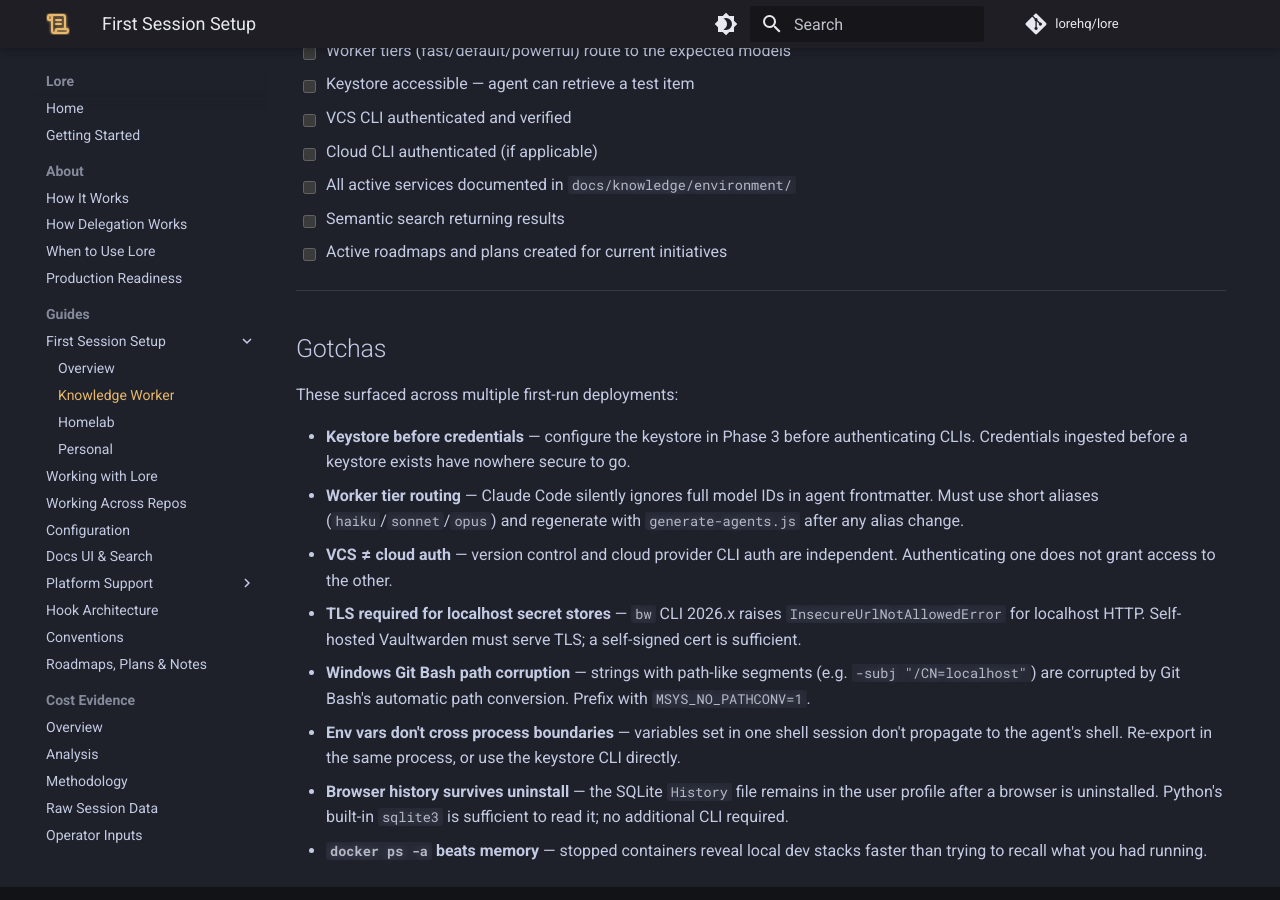
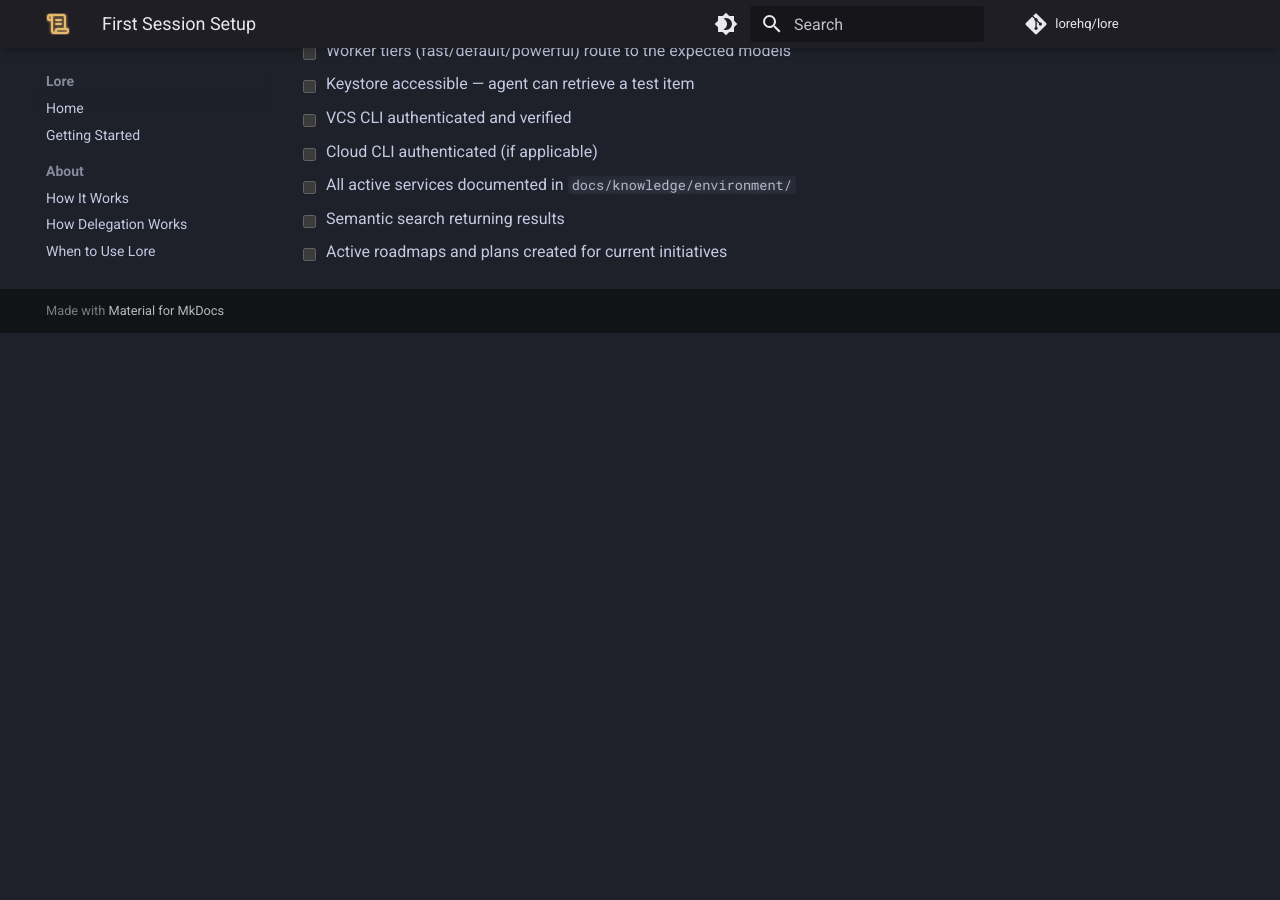
Before and after one commit to lorehq/lore-docs, an MkDocs documentation site: the page built from docs/guides/first-session/knowledge-worker.md, in a window 1280 px wide and 900 px high, scrolled down 5342 px. Built offline with MkDocs 1.6.1 and Material for MkDocs 9.7.7, drawn with Linux system fonts in a browser that asks for light colours; comment, search, counter and statistics services are not loaded; after the commit the page ends 5675 px from its top, so only the background shows below that.

Commit message:
Remove agent-facing gotchas from public docs
Rename docs-ui Gotchas to Known Issues (content is user-relevant).
Remove knowledge-worker Gotchas entirely (agent operational notes).

Co-Authored-By: Claude Opus 4.6 <noreply@anthropic.com>

```diff
--- a/docs/guides/first-session/knowledge-worker.md
+++ b/docs/guides/first-session/knowledge-worker.md
@@ -202,18 +202,3 @@ The runbook (`docs/knowledge/runbooks/system/knowledge-defrag.md`) handles every
 - [ ] All active services documented in `docs/knowledge/environment/`
 - [ ] Semantic search returning results
 - [ ] Active roadmaps and plans created for current initiatives
-
----
-
-## Gotchas
-
-These surfaced across multiple first-run deployments:
-
-- **Keystore before credentials** — configure the keystore in Phase 3 before authenticating CLIs. Credentials ingested before a keystore exists have nowhere secure to go.
-- **Worker tier routing** — Claude Code silently ignores full model IDs in agent frontmatter. Must use short aliases (`haiku`/`sonnet`/`opus`) and regenerate with `generate-agents.js` after any alias change.
-- **VCS ≠ cloud auth** — version control and cloud provider CLI auth are independent. Authenticating one does not grant access to the other.
-- **TLS required for localhost secret stores** — `bw` CLI 2026.x raises `InsecureUrlNotAllowedError` for localhost HTTP. Self-hosted Vaultwarden must serve TLS; a self-signed cert is sufficient.
-- **Windows Git Bash path corruption** — strings with path-like segments (e.g. `-subj "/CN=localhost"`) are corrupted by Git Bash's automatic path conversion. Prefix with `MSYS_NO_PATHCONV=1`.
-- **Env vars don't cross process boundaries** — variables set in one shell session don't propagate to the agent's shell. Re-export in the same process, or use the keystore CLI directly.
-- **Browser history survives uninstall** — the SQLite `History` file remains in the user profile after a browser is uninstalled. Python's built-in `sqlite3` is sufficient to read it; no additional CLI required.
-- **`docker ps -a` beats memory** — stopped containers reveal local dev stacks faster than trying to recall what you had running.
```
Also changed, not shown: docs/guides/docs-ui.md (+1 -1 lines).
